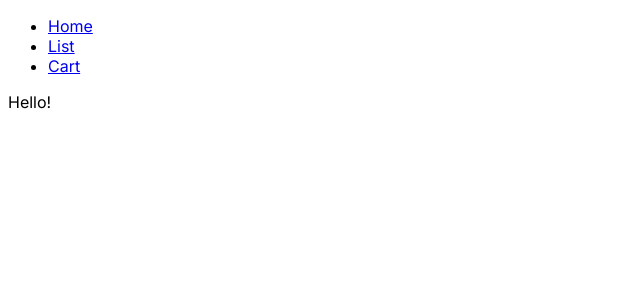
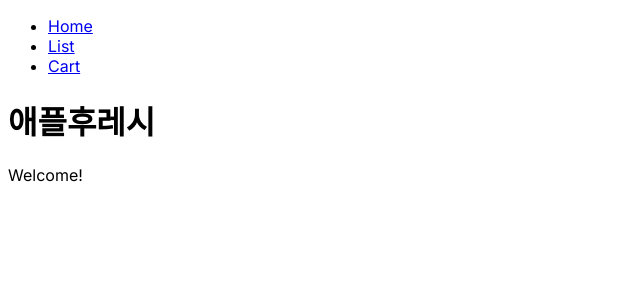
Before and after one commit to July249/nextjs-tutorial, a Next.js app in the folder CA/fresh/: page / in a window 1280 px wide. Shown: the top 300 px of the page, without its empty margins (0-640 px from the left). Built offline with nearby package versions, Linux system fonts and the light colour scheme.

Commit message:
main 페이지

```diff
--- a/CA/fresh/app/page.js
+++ b/CA/fresh/app/page.js
@@ -1,3 +1,10 @@
+import Link from 'next/link';
+
 export default function Home() {
-  return <div>Hello!</div>;
+  return (
+    <div>
+      <h1 className='title'>애플후레시</h1>
+      <p className='title-sub'>Welcome!</p>
+    </div>
+  );
 }
```
